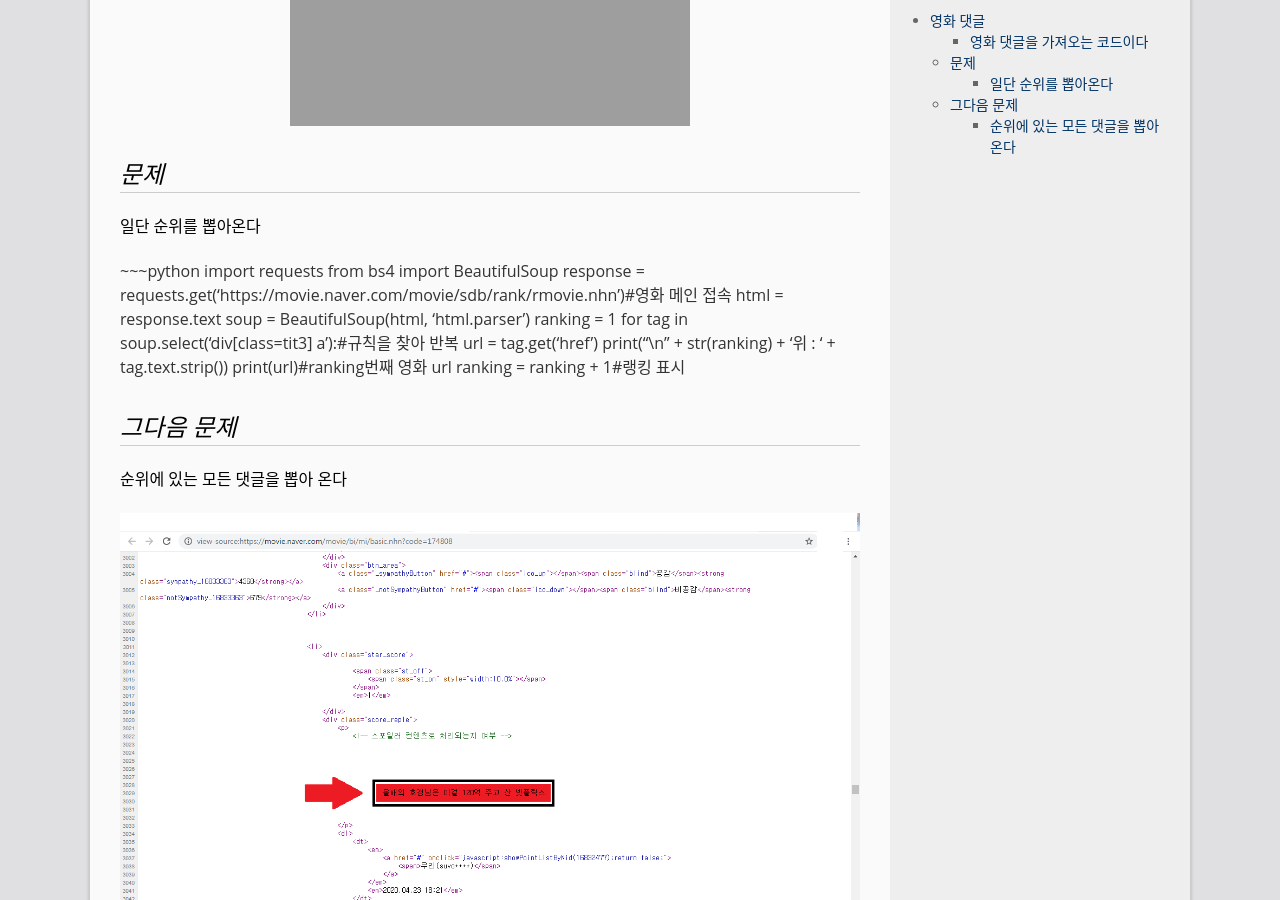
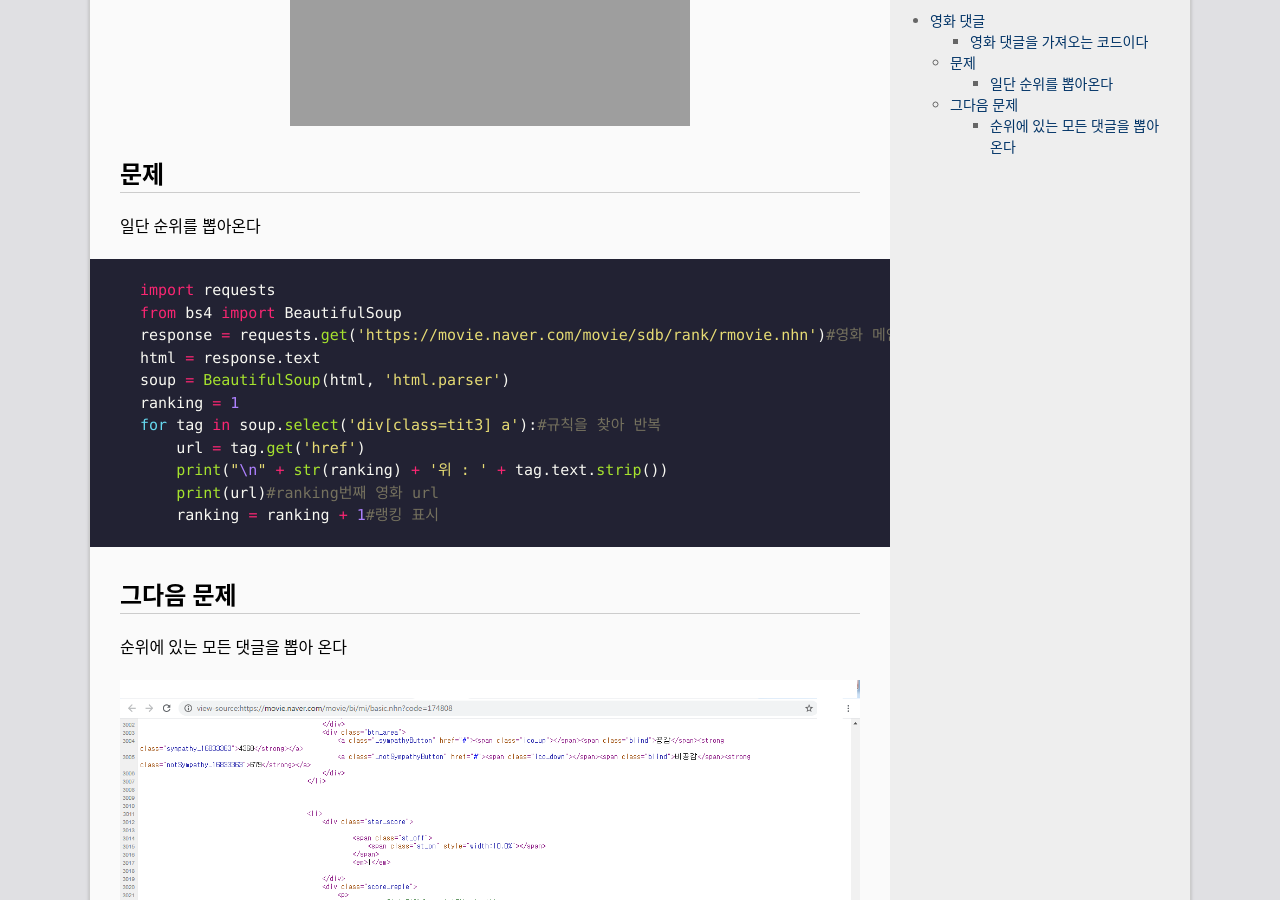
Before and after one commit to gnaud221/gnaud221.github.com, a Jekyll site: the page built from _posts/2020-05-02-movie.md, in a window 1280 px wide and 900 px high, scrolled down 551 px. Built offline with Jekyll 4.4.1, drawn with Linux system fonts in a browser that asks for light colours.

```diff
--- a/_posts/2020-05-02-movie.md
+++ b/_posts/2020-05-02-movie.md
@@ -9,8 +9,10 @@ permalink: /archivers/movie
 # 영화 댓글
 
 ### 영화 댓글을 가져오는 코드이다
+
 ![](https://gnaud221.github.io/image/movie-2.png)
-## *문제*
+
+## **문제**
 #### 일단 순위를 뽑아온다
 
 ~~~python
@@ -25,6 +27,8 @@ for tag in soup.select('div[class=tit3] a'):#규칙을 찾아 반복
     print("\n" + str(ranking) + '위 : ' + tag.text.strip())
     print(url)#ranking번째 영화 url
     ranking = ranking + 1#랭킹 표시
-## *그다음 문제*
+~~~
+
+## **그다음 문제**
 #### 순위에 있는 모든 댓글을 뽑아 온다
 ![](https://gnaud221.github.io/image/movie-1.png)
```
